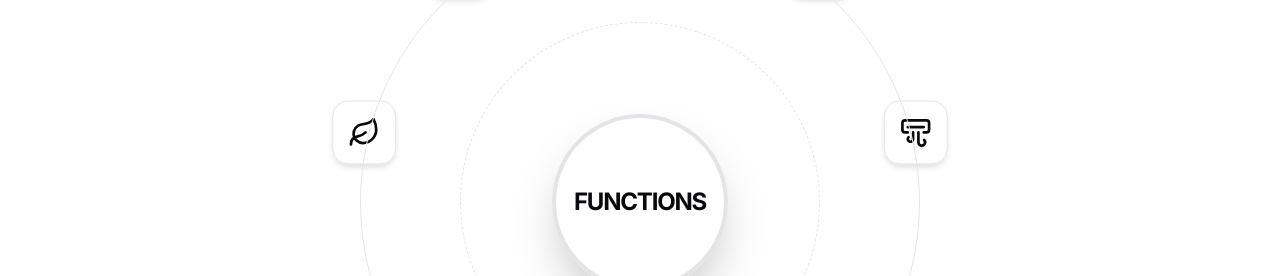
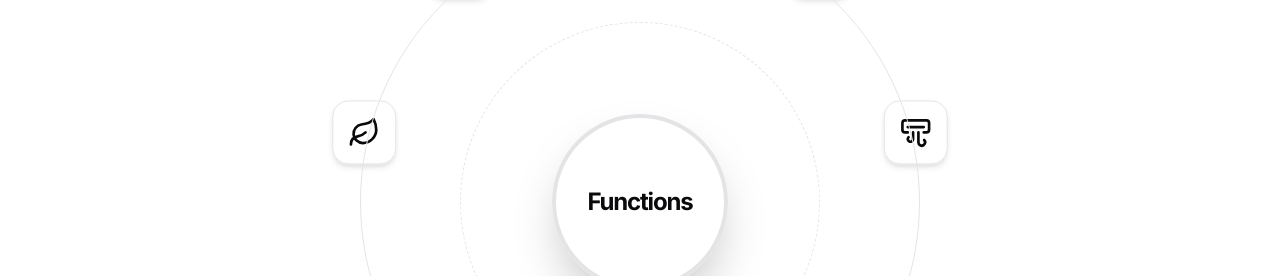
Before and after one commit to godlikeanyone/Functions-Website, a Next.js app: page /about in a window 1280 px wide. Shown: the part 2562-2838 px from the top of the page. Built offline with nearby package versions, Linux system fonts and the light colour scheme.

Commit message:
Update page.tsx

```diff
--- a/app/about/page.tsx
+++ b/app/about/page.tsx
@@ -321,15 +321,14 @@ export default function AboutPage() {
         </div>
       </section>
 
-      {/* FUNCTIONS Radial Section */}
+      {/* Functions Radial Section */}
       <section className="relative py-32 bg-background border-t border-border overflow-hidden">
         <div className="max-w-7xl mx-auto px-4">
           <div className="flex justify-center items-center h-[600px] md:h-[800px]">
 
-            {/* 内核容器：设置为 relative 且居中 */}
             <div className="relative flex items-center justify-center">
 
-              {/* 1. 中央品牌节点 */}
+              {/* Central logo */}
               <motion.div
                 initial={{ scale: 0 }}
                 whileInView={{ scale: 1 }}
@@ -337,20 +336,20 @@ export default function AboutPage() {
                 className="w-32 h-32 md:w-44 md:h-44 rounded-full bg-primary flex items-center justify-center z-50 shadow-2xl border-4 border-background"
               >
                 <span className="font-bold text-primary-foreground text-xl md:text-2xl tracking-tighter">
-                  FUNCTIONS
+                  Functions
                 </span>
               </motion.div>
 
-              {/* 2. 环绕业务节点 */}
+              {/* Surrounding nodes */}
               {t.radialSection.items.map((item: any, i: number) => {
                 const count = t.radialSection.items.length;
-                // 计算角度 (弧度制)
+                // Angle
                 const angle = (i / count) * 2 * Math.PI - Math.PI / 2;
 
-                // 根据屏幕宽度定义半径 (响应式)
+                // Radius
                 const radius = typeof window !== 'undefined' && window.innerWidth < 768 ? 140 : 280;
 
-                // 直接计算 X 和 Y 轴的偏移量
+                // X-axis and Y-axis
                 const targetX = Math.cos(angle) * radius;
                 const targetY = Math.sin(angle) * radius;
 
@@ -358,7 +357,7 @@ export default function AboutPage() {
 
                 return (
                   <div key={i} className="absolute inset-0 flex items-center justify-center pointer-events-none">
-                    {/* 连接线 */}
+                    {/* Connecting lines */}
                     <motion.div
                       initial={{ width: 0, opacity: 0 }}
                       whileInView={{ width: radius - 40, opacity: 0.2 }}
@@ -370,7 +369,7 @@ export default function AboutPage() {
                       }}
                     />
 
-                    {/* 图标节点 */}
+                    {/* Node */}
                     <motion.div
                       initial={{ opacity: 0, x: 0, y: 0 }}
                       whileInView={{
@@ -388,12 +387,12 @@ export default function AboutPage() {
                       className="absolute pointer-events-auto"
                     >
                       <div className="flex flex-col items-center group">
-                        {/* 图标球 */}
+                        {/* Icon */}
                         <div className="w-12 h-12 md:w-16 md:h-16 rounded-2xl bg-card border border-border shadow-md flex items-center justify-center text-primary group-hover:bg-primary group-hover:text-primary-foreground group-hover:scale-110 transition-all duration-300">
                           {Icon && <Icon className="w-6 h-6 md:w-8 md:h-8" />}
                         </div>
 
-                        {/* 标签 */}
+                        {/* Label */}
                         <div className="mt-2 px-2 py-1 bg-background/90 backdrop-blur-sm rounded border border-border shadow-sm md:opacity-0 md:group-hover:opacity-100 transition-opacity">
                           <span className="text-[10px] md:text-xs font-bold uppercase whitespace-nowrap">
                             {item.text}
@@ -405,7 +404,7 @@ export default function AboutPage() {
                 );
               })}
 
-              {/* 3. 装饰背景环 */}
+              {/* Background ring */}
               <div className="absolute w-[280px] h-[280px] md:w-[560px] md:h-[560px] border border-primary/5 rounded-full pointer-events-none" />
               <div className="absolute w-[180px] h-[180px] md:w-[360px] md:h-[360px] border border-primary/10 rounded-full border-dashed pointer-events-none" />
 
```
